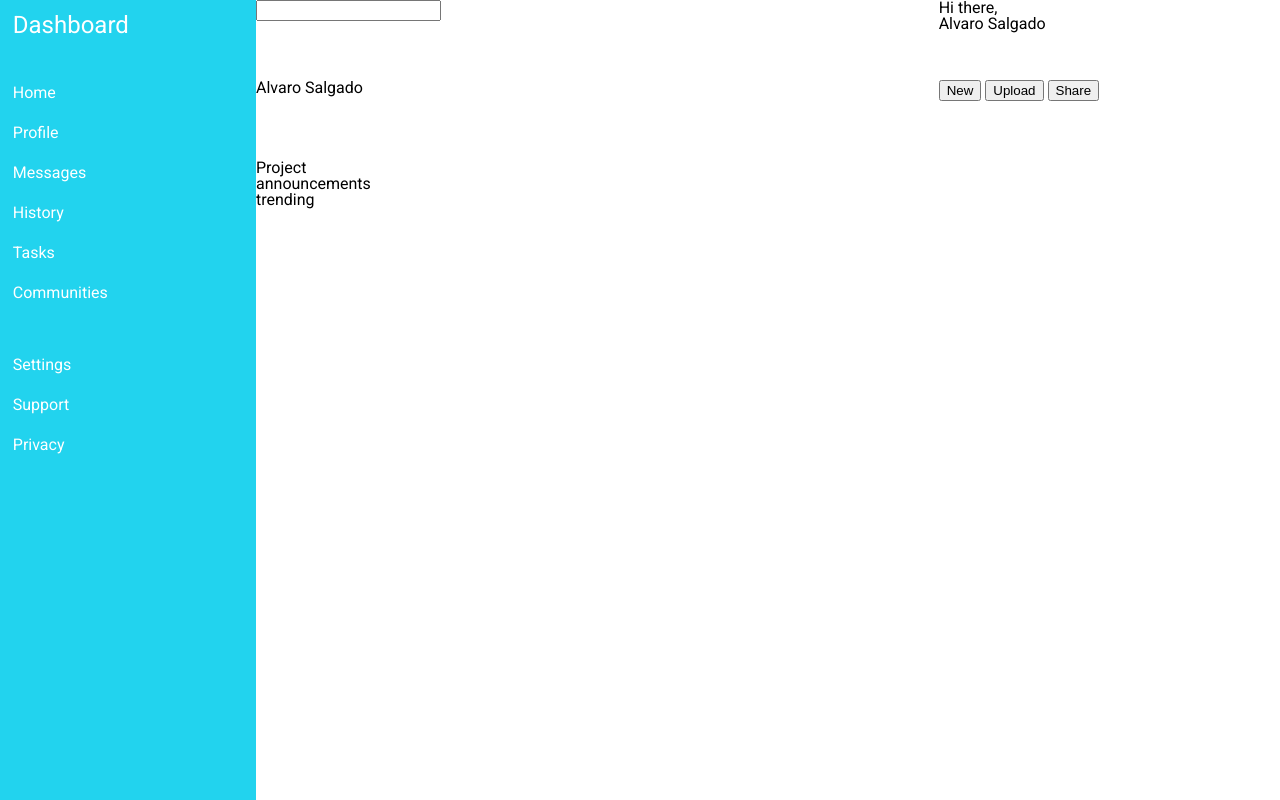
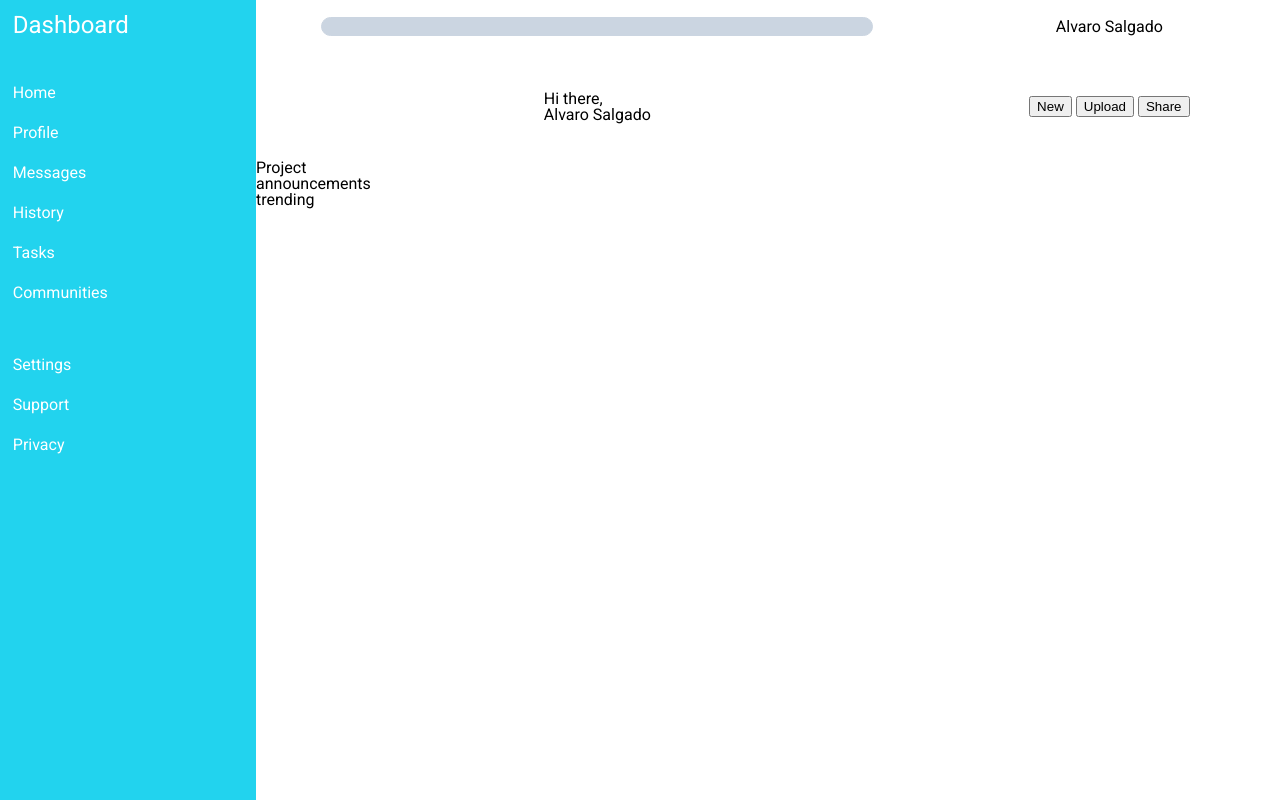
Before and after one commit to alvaro-salgado/TOP-Admin-Dashboard, a plain HTML site: page index.html in a window 1280 px wide. Drawn offline with Linux system fonts and the light colour scheme.

Commit message:
Working on header

```diff
--- a/css/style.css
+++ b/css/style.css
@@ -30,9 +30,26 @@
 
 .container-header{
     display: grid;
-    grid-template: 1fr 1fr / 2fr 1fr;
+    grid-template: 1fr 2fr / 2fr 1fr;
+    align-items: center;
+    justify-items: center;
 }
 
 .container-searchbar{
     grid-column: 1/2;
+    width: 100%;
+    display: flex;
+    justify-content: center;
+
 }
+
+.searchbar{
+    border-radius: 10px;
+    border: solid 1px #cbd5e1;
+    background-color: #cbd5e1;
+    width: 80%;
+}
+
+.container-user{
+    font-size: 1rem;
+}
--- a/index.html
+++ b/index.html
@@ -28,12 +28,15 @@
         <p class="text-menu">Privacy</p>
       </div>
       <div class="container-header">
-        <div class="container-searchbar"><input type="text"></div>
+        <div class="container-searchbar">
+            <input type="text" name="searchbar" class="searchbar">
+        </div>
+        <div class="container-user">Alvaro Salgado</div>
         <div class="container-profile">
           <p class="text-greeting">Hi there,</p>
           <p class="text-username">Alvaro Salgado</p>
         </div>
-        <div class="container-user">Alvaro Salgado</div>
+
         <div class="container-buttons-header">
           <button class="button-header">New</button>
           <button class="button-header">Upload</button>
```
